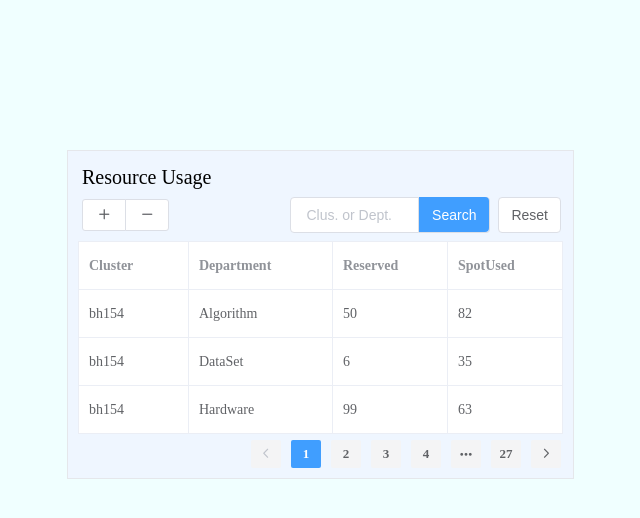
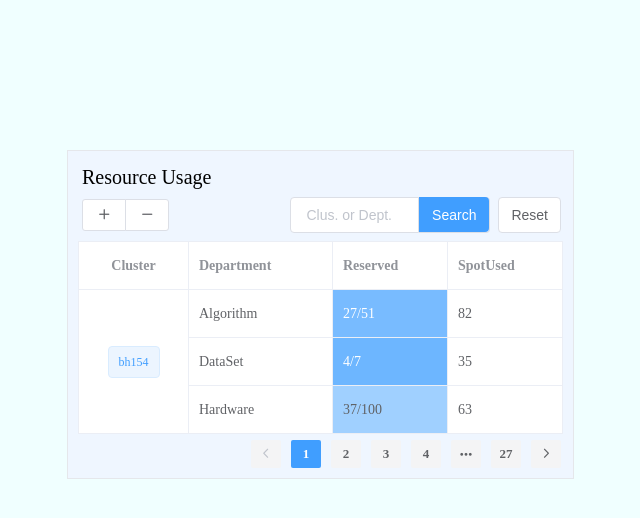
Before and after one commit to Matrix53/list-demo, a Vue app: page / in a window 1280 px wide. Shown: the top 518 px of the page, without its empty margins (233-873 px from the left). Built offline with nearby package versions, Linux system fonts and the light colour scheme; some icons are missing.

Commit message:
feat: cell style

```diff
--- a/src/components/ResourceUsage.vue
+++ b/src/components/ResourceUsage.vue
@@ -38,13 +38,14 @@
     </div>
     <div
       :class="[
-        'overflow-hidden transition-[opacity] duration-300',
+        'flex flex-col justify-between overflow-hidden transition-[opacity] duration-300',
         isFolded ? 'opacity-0' : 'opacity-100',
         { folding: isFolding },
       ]"
-      :style="{ height: isFolded ? '0px' : storedHeight + 'px' }"
+      :style="{ height: isFolded ? '0px' : contentHeight + 'px' }"
       ref="content"
     >
+      <div>
         <div class="mt-1 grid grid-cols-3">
           <div class="flex justify-start items-center">
             <el-button-group data-drag-protected class="ml-1">
@@ -103,9 +104,24 @@
             empty-text="No Data"
             :data="tableData"
             :class="{ 'block-hidden': isBlockHidden }"
+            :cell-style="addCellStyle"
+            :span-method="addRowSpan"
             data-drag-protected
           >
-          <el-table-column prop="cluster" label="Cluster" width="110">
+            <el-table-column
+              prop="cluster"
+              label="Cluster"
+              width="110"
+              align="center"
+            >
+              <template slot-scope="scope">
+                <el-tag
+                  disable-transitions
+                  :type="tagTypeList[scope.row.clusterNumber % 4]"
+                >
+                  {{ scope.row.cluster }}
+                </el-tag>
+              </template>
             </el-table-column>
             <el-table-column prop="department" label="Department" width="144">
             </el-table-column>
@@ -116,6 +132,7 @@
             <el-table-column prop="blocked" label="Blocked" width="115">
             </el-table-column>
           </el-table>
+        </div>
       </div>
       <div class="mt-1 flex justify-end items-center">
         <el-pagination
@@ -176,9 +193,11 @@
     const inputText = ref('')
     const keyWord = ref(/.*/)
     const rawData = ref([])
-    const storedHeight = ref(275)
+    const contentHeight = ref(275)
     const currentPage = ref(1)
     const pageSize = ref(3)
+
+    const tagTypeList = ['', 'success', 'info', 'warning']
 
     const { style } = useDraggable(container, {
       initialValue: { x: props.initX, y: props.initY },
@@ -232,7 +251,7 @@
     }
     function onFold() {
       isFolding.value = true
-      if (!isFolded.value) storedHeight.value = content.value.scrollHeight
+      if (!isFolded.value) contentHeight.value = content.value.scrollHeight
       isFolded.value = !isFolded.value
       endFolding()
     }
@@ -251,13 +270,51 @@
     function onAddPageSize() {
       if (pageSize.value < 15) {
         pageSize.value++
-        storedHeight.value += 48
+        contentHeight.value += 48
       }
     }
     function onSubPageSize() {
       if (pageSize.value > 3) {
         pageSize.value--
-        storedHeight.value -= 48
+        contentHeight.value -= 48
+      }
+    }
+    function addCellStyle({ row, columnIndex }) {
+      if (columnIndex === 0) {
+        return {
+          paddingTop: '6px',
+          paddingBottom: '6px',
+        }
+      } else if (columnIndex === 2) {
+        let percentage = 1 - row.usage
+        let red = Math.floor(percentage * 255)
+        let green = Math.floor(128 + percentage * 127)
+        return {
+          backgroundColor:
+            percentage === 0 ? `rgb(255,88,91)` : `rgb(${red}, ${green}, 255)`,
+          color: percentage > 0.6 ? '#606266' : '#fff',
+        }
+      }
+    }
+    function addRowSpan({ rowIndex, columnIndex }) {
+      if (columnIndex === 0) {
+        if (
+          rowIndex !== 0 &&
+          tableData.value[rowIndex].cluster ===
+            tableData.value[rowIndex - 1].cluster
+        )
+          return { rowspan: 0, colspan: 0 }
+        let endIndex = rowIndex + 1
+        while (endIndex < tableData.value.length) {
+          if (
+            tableData.value[endIndex].cluster !==
+            tableData.value[rowIndex].cluster
+          ) {
+            break
+          }
+          endIndex++
+        }
+        return { rowspan: endIndex - rowIndex, colspan: 1 }
       }
     }
     function generateData() {
@@ -287,7 +344,7 @@
       clusterList.forEach((cluster) => {
         let tmp = {}
         departmentList.forEach((department) => {
-          let total = Math.floor(Math.random() * 100)
+          let total = Math.floor(Math.random() * 100) + 1
           Object.defineProperty(tmp, department, {
             value: {
               RESERVED_TOTAL: total,
@@ -309,37 +366,42 @@
       return res
     }
     function getTableData() {
-      let mockData = generateData()
-      let randomData = []
-      for (let cluster in mockData) {
-        for (let department in mockData[cluster]) {
-          randomData.push({
+      let originData = generateData()
+      let tmpData = []
+      for (let cluster in originData) {
+        for (let department in originData[cluster]) {
+          let tmp = originData[cluster][department]
+          tmpData.push({
             cluster,
             department,
-            reservedUsed: mockData[cluster][department].RESERVED_USED,
-            reserved: mockData[cluster][department].RESERVED_TOTAL,
-            spotUsed: mockData[cluster][department].SPOT_USED,
-            blocked: mockData[cluster][department].RESERVED_BLOCKED,
-            index: 0,
+            reserved: `${tmp.RESERVED_USED}/${tmp.RESERVED_TOTAL}`,
+            spotUsed: tmp.SPOT_USED,
+            blocked: tmp.RESERVED_BLOCKED,
+            usage: tmp.RESERVED_USED / tmp.RESERVED_TOTAL,
+            clusterNumber: 0,
           })
         }
       }
-      randomData.sort((a, b) => {
+      tmpData.sort((a, b) => {
         return (
           a.cluster.localeCompare(b.cluster) ||
           a.department.localeCompare(b.department)
         )
       })
-      randomData.forEach((item, index) => {
-        item.index = index
-      })
-      rawData.value = randomData
+      let clusterNumber = 0
+      for (let i = 1; i < tmpData.length; i++) {
+        if (tmpData[i].cluster !== tmpData[i - 1].cluster) {
+          clusterNumber++
+        }
+        tmpData[i].clusterNumber = clusterNumber
+      }
+      rawData.value = tmpData
     }
 
     return {
       container,
       content,
-      storedHeight,
+      contentHeight,
       isDraggable,
       isFolded,
       isFolding,
@@ -357,6 +419,9 @@
       onPageChange,
       onAddPageSize,
       onSubPageSize,
+      addCellStyle,
+      addRowSpan,
+      tagTypeList,
     }
   },
 })
```
Lines whose indentation alone changed are shown as unchanged.
